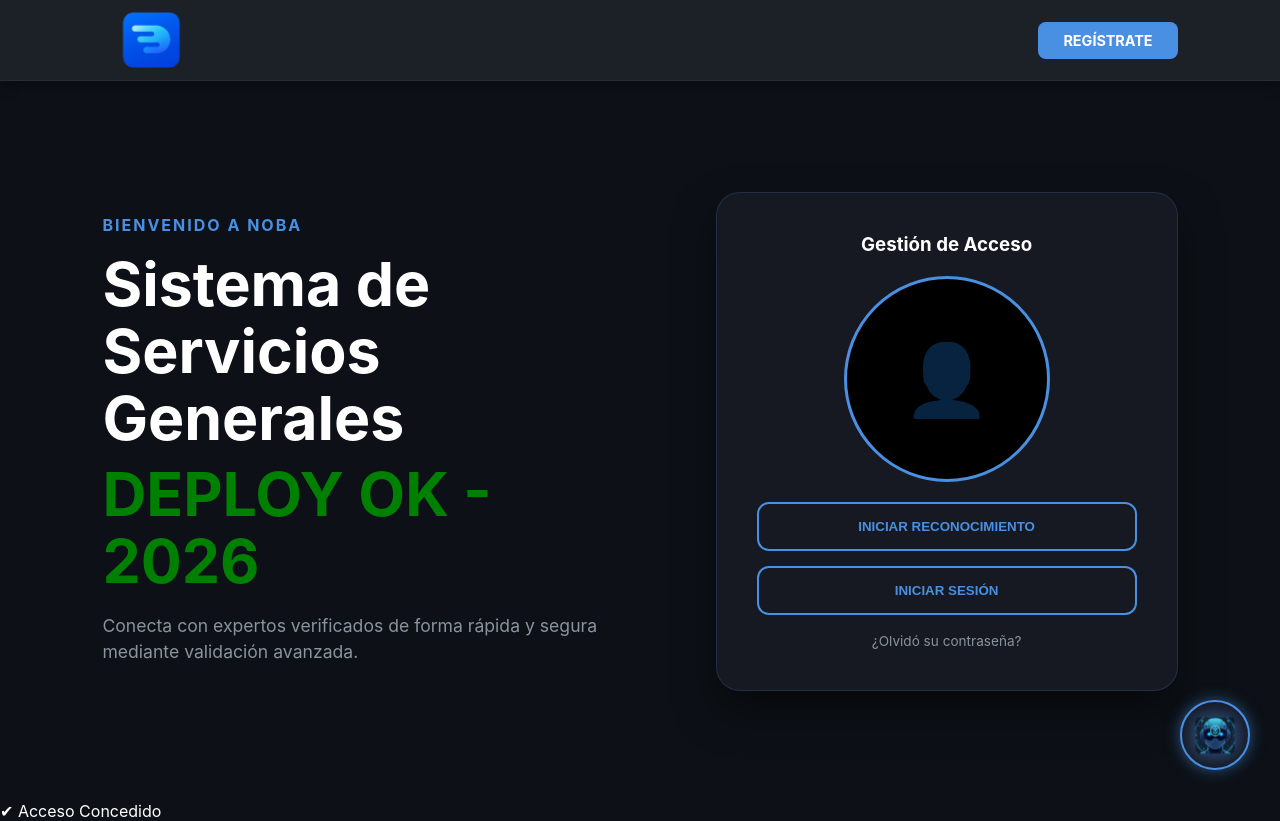
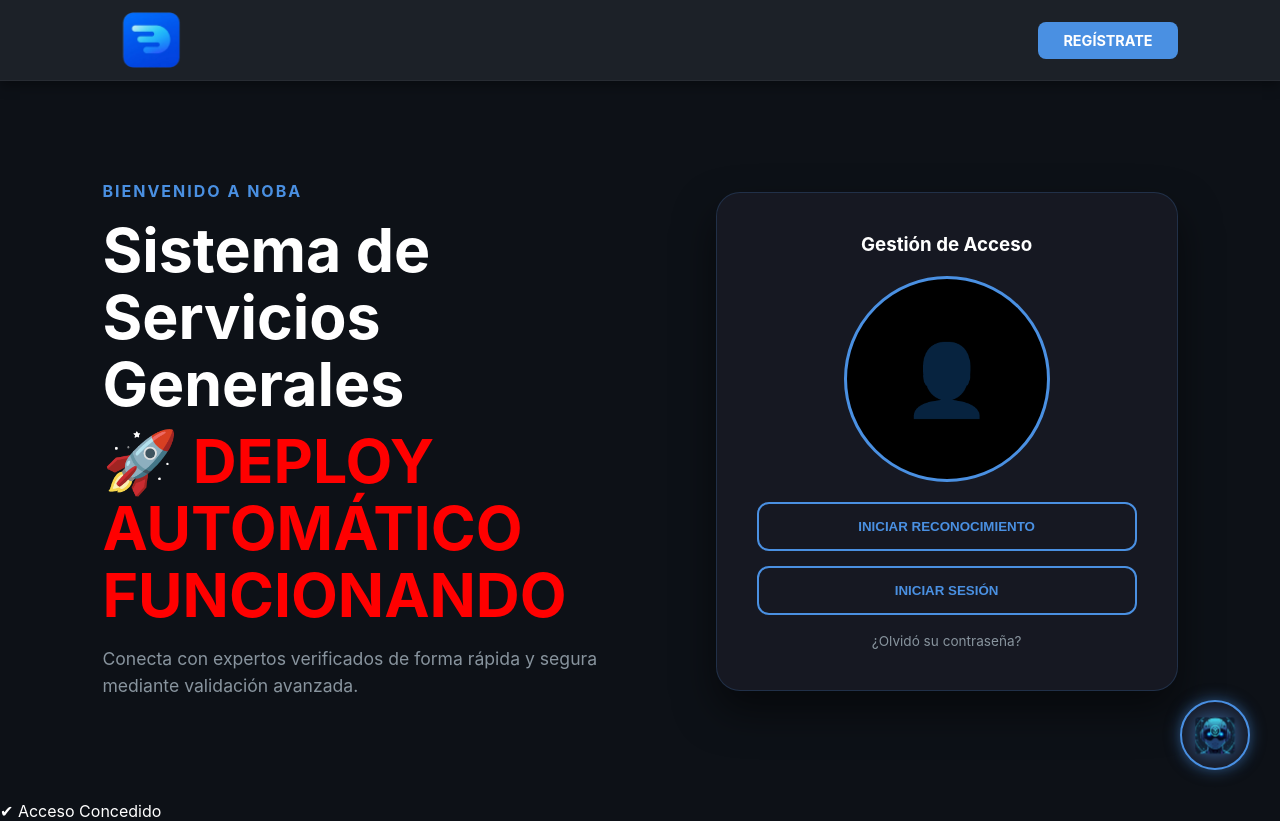
Before and after one commit to salaskaren/sistema_servicioss, a Flask app: page / in a window 1280 px wide. Run offline with Flask 3, Linux system fonts and the light colour scheme.

Commit message:
Test deploy automático visible en Render

```diff
--- a/templates/index.html
+++ b/templates/index.html
@@ -59,10 +59,7 @@
         <div class="hero-content">
             <p class="subtitle">BIENVENIDO A NOBA</p>
             <h1>Sistema de <br>Servicios Generales</h1>
-         <h1 style="color:green">
-DEPLOY OK - 2026
-</h1>
-
+            <h1 style="color:red">🚀 DEPLOY AUTOMÁTICO FUNCIONANDO</h1>
 
             <p class="description">
                 Conecta con expertos verificados de forma rápida y segura mediante validación avanzada.
```
